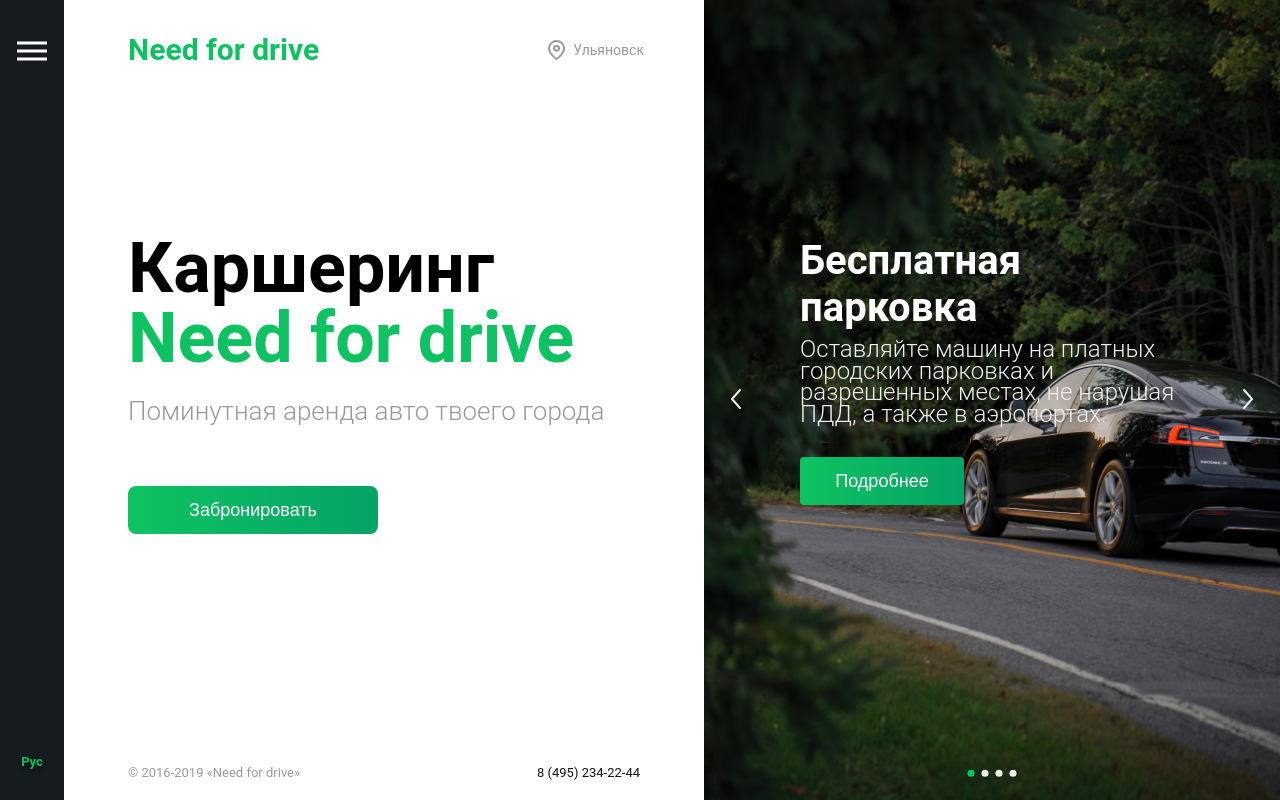
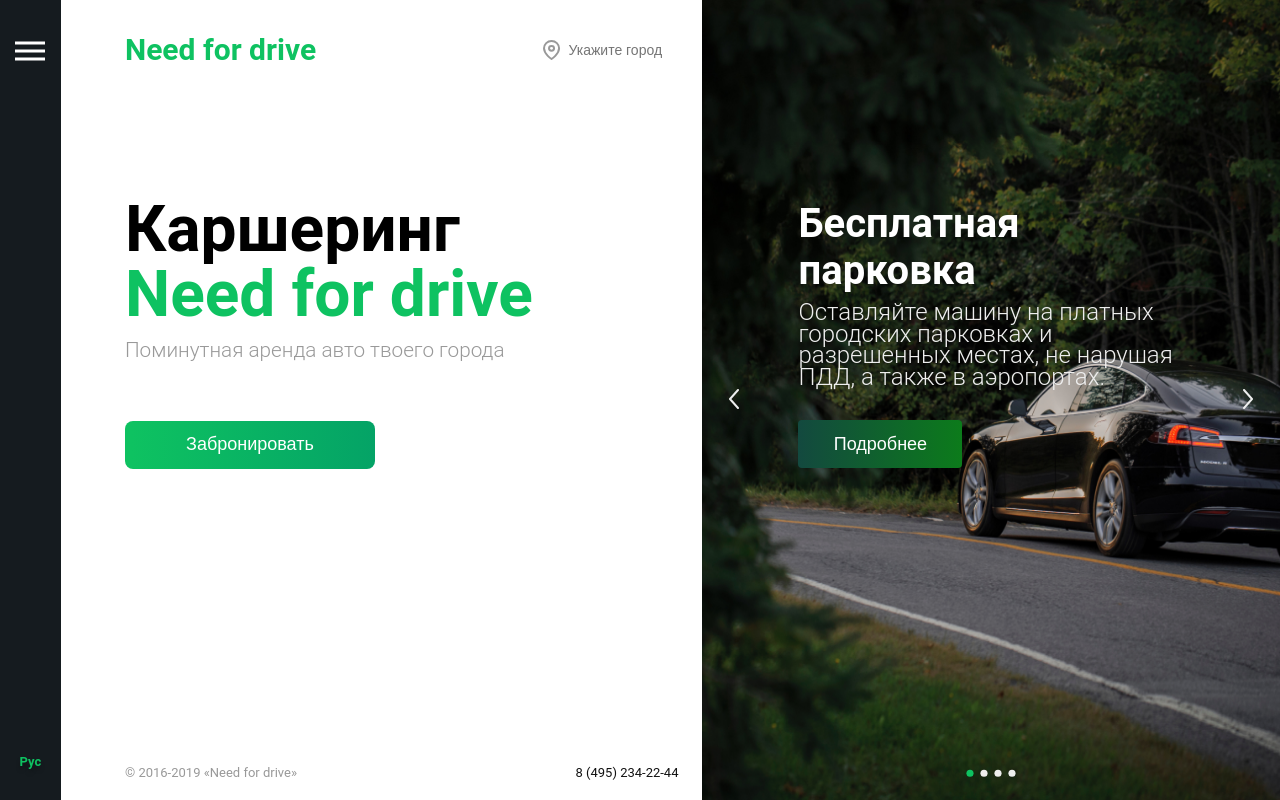
Before and after one commit to twilingway/car-sharing, a React (Create React App) app: page / in a window 1280 px wide. Built offline with nearby package versions, Linux system fonts and the light colour scheme.

Commit message:
Мобильная верстка

```diff
--- a/public/index.html
+++ b/public/index.html
@@ -1,9 +1,12 @@
 <!DOCTYPE html>
-<html lang="en">
+<html lang="ru">
   <head>
     <meta charset="utf-8" />
     <link rel="icon" href="%PUBLIC_URL%/favicon.ico" />
-    <meta name="viewport" content="width=device-width, initial-scale=1" />
+    <meta
+      name="viewport"
+      content="width=device-width, initial-scale=1, maximum-scale=1.0 user-scalable=0"
+    />
     <meta name="theme-color" content="#000000" />
     <meta
       name="description"
--- a/src/App.jsx
+++ b/src/App.jsx
@@ -17,9 +17,6 @@
             <MenuHeader bgActive={!match.isExact} />
             <Switch>
               <Route path="/" exact component={MainPage} />
-              {/* <Route path="/game" component={GamePage} />
-              <Route path="/about" component={AboutPage} />
-              <Route path="/contact" component={ContactPage} /> */}
               <Route render={() => <Redirect to="/404" />} />
             </Switch>
           </div>
--- a/src/components/Button/index.jsx
+++ b/src/components/Button/index.jsx
@@ -6,15 +6,16 @@
 
 import style from './style.module.scss';
 
-function Button({ name, disabled, loading }) {
+function Button({ name, disabled, loading, className, dataBackground }) {
   return (
     <button
       type="button"
-      className={classNames(style.button, {
+      className={classNames(className, style.button, {
         [style.disable]: disabled,
         [style.loading]: loading,
       })}
       disabled={disabled}
+      data-background={dataBackground}
     >
       <span
         className={classNames(style.text, {
@@ -31,10 +32,14 @@
   name: PropTypes.string.isRequired,
   disabled: PropTypes.bool,
   loading: PropTypes.bool,
+  className: PropTypes.string,
+  dataBackground: PropTypes.string,
 };
 
 Button.defaultProps = {
   disabled: false,
   loading: false,
+  className: null,
+  dataBackground: null,
 };
 export default Button;
--- a/src/components/Button/style.module.scss
+++ b/src/components/Button/style.module.scss
@@ -51,4 +51,17 @@
     background: linear-gradient(90deg, #0b934a 2.61%, #026e47 112.6%);
     cursor: var(--cursor-pointer);
   }
+
+  &[data-background='0'] {
+    background: linear-gradient(90deg, #13493f 0%, #0c7b1b 100%);
+  }
+  &[data-background='1'] {
+    background: linear-gradient(90deg, #132949 0%, #0c7b67 100%);
+  }
+  &[data-background='2'] {
+    background: linear-gradient(90deg, #493013 0%, #7b0c3b 100%);
+  }
+  &[data-background='3'] {
+    background: linear-gradient(90deg, #281349 0%, #720c7b 100%);
+  }
 }
--- a/src/components/Language/index.jsx
+++ b/src/components/Language/index.jsx
@@ -27,6 +27,4 @@
   );
 }
 
-Language.propTypes = {};
-
 export default Language;
--- a/src/components/Layout/index.jsx
+++ b/src/components/Layout/index.jsx
@@ -1,16 +1,32 @@
-import React from 'react';
-import city from '../../assets/city.svg';
+import React, { useState } from 'react';
+import cityIcon from '../../assets/city.svg';
 import Button from '../Button';
+import { ReactComponent as X } from '../../assets/x.svg';
 import style from './style.module.scss';
 
 function Layout() {
+  const [city, setCity] = useState('');
+
+  const handleChangeCity = (event) => {
+    setCity(event.target.value);
+  };
+
   return (
     <div className={style.layout}>
       <header className={style.header}>
         <div className={style.logo}>Need for drive</div>
         <div className={style.city}>
-          <img src={city} alt="City" />
-          <p>Ульяновск</p>
+          <img src={cityIcon} alt="City" />
+          <input
+            type="text"
+            name="city"
+            id="city"
+            autoComplete="off"
+            placeholder="Укажите город"
+            value={city}
+            onChange={handleChangeCity}
+          />
+          {city && <X className={style.clear} onClick={() => setCity('')} />}
         </div>
       </header>
 
@@ -19,18 +35,22 @@
           <div>Каршеринг</div>
           <div className={style.need}>Need for drive</div>
         </section>
-        <section className={style.footer}>
+        <section className={style.info}>
           <div>Поминутная аренда авто твоего города</div>
+        </section>
+        <section className={style.footers}>
           <Button name="Забронировать" />
         </section>
       </main>
 
       <footer className={style.footer}>
-        <div className={style.info}>
-          <p>© 2016-2019 «Need for drive»</p>
-        </div>
-        <div className={style.phone}>
-          <p>8 (495) 234-22-44</p>
+        <div className={style.container}>
+          <div className={style.info}>
+            <p>© 2016-2019 «Need for drive»</p>
+          </div>
+          <div className={style.phone}>
+            <p>8 (495) 234-22-44</p>
+          </div>
         </div>
       </footer>
     </div>
--- a/src/components/Layout/style.module.scss
+++ b/src/components/Layout/style.module.scss
@@ -13,40 +13,90 @@
     flex: 0 1 100%;
   }
 
+  @media (max-width: 425px) {
+    margin: 0 auto;
+    flex: 0 1 100%;
+  }
+
   .header {
     margin: 32px 0 0 0;
     display: flex;
+    justify-content: space-between;
     align-items: center;
+
+    @media (max-width: 425px) {
+      margin: 16px 0 0 0;
+      flex-direction: column;
+      align-items: flex-end;
+    }
 
     .logo {
       flex: 1 0 auto;
+
       font-style: normal;
       font-weight: bold;
       font-size: 30px;
       line-height: 35px;
+
       color: var(--primary-accent);
 
-      @media (max-width: 768px) {
       margin: 0 16px 0 0;
-      }
     }
 
     .city {
       display: flex;
-      align-items: center;
-      p {
-        margin: 0 60px 0 7px;
+      position: relative;
+      margin-left: 0px;
+
+      @media (max-width: 425px) {
+        margin: 9px 0 0 0;
+      }
+
+      input {
+        position: relative;
+        max-width: 110px;
+        white-space: pre;
+        margin: 0 24px 0 7px;
+        z-index: 1;
         font-style: normal;
         font-weight: normal;
         font-size: 14px;
         line-height: 16px;
-        color: var(--grey-dark);
+        color: var(--primary-black);
+
+        @media (max-width: 425px) {
+          margin: 0 16px 0 7px;
+          width: 95px;
+        }
+
+        outline: none;
+        border: none;
+        &:focus {
+          border-bottom: 1px solid var(--grey-dark);
+        }
+      }
+
+      .clear {
+        position: absolute;
+        z-index: 2;
+        right: 25px;
+        top: 5px;
+        height: 8px;
+        width: 8px;
+        text-align: center;
+        cursor: var(--cursor-pointer);
       }
     }
   }
 
   .main {
-    margin: 168px 32px 0 0;
+    position: absolute;
+    top: 25%;
+
+    @media (max-width: 425px) {
+      width: 100%;
+      top: 19%;
+    }
 
     .title {
       display: flex;
@@ -55,29 +105,57 @@
 
       font-style: normal;
       font-weight: bold;
-      font-size: 70px;
-      line-height: 66px;
+
+      font-size: calc((100vw - 425px) / (1440 - 425) * (70 - 32) + 32px);
+      line-height: calc((100vw - 425px) / (1440 - 425) * (66 - 32) + 32px);
+      @media (max-width: 767px) {
+        font-size: calc((100vw - 425px) / (767 - 425) * (70 - 32) + 32px);
+        line-height: calc((100vw - 425px) / (767 - 425) * (66 - 32) + 32px);
+      }
+      @media (max-width: 425px) {
+        padding: 0 16px;
+        font-size: 32px;
+        line-height: 100%;
+      }
       .need {
         margin-top: 4px;
         color: var(--primary-accent);
+        @media (max-width: 425px) {
+          margin-top: 6px;
         }
       }
-    .footer {
-      display: flex;
-      flex-direction: column;
-      align-items: flex-start;
+    }
+
+    .info {
+      margin-top: 1rem;
+      color: var(--grey-dark);
 
       font-style: normal;
       font-weight: 300;
-      font-size: 26px;
-      margin-top: 25px;
+      font-size: calc((100vw - 425px) / (1440 - 425) * (26 - 18) + 14px);
+      line-height: calc((100vw - 425px) / (1440 - 425) * (25 - 21) + 16px);
 
-      color: var(--grey-dark);
-
+      @media (max-width: 767px) {
+        font-size: calc((100vw - 425px) / (767 - 425) * (26 - 18) + 18px);
+        line-height: calc((100vw - 425px) / (767 - 425) * (25 - 21) + 21px);
+      }
+      @media (max-width: 425px) {
+        font-size: 18px;
+        line-height: 21px;
+        padding: 0 16px;
+      }
+    }
+    .footers {
       button {
         margin: 60px 0 0 0;
         height: 48px;
         width: 250px;
+
+        @media (max-width: 425px) {
+          margin-top: 32px;
+          width: 100%;
+          border-radius: 0px;
+        }
       }
     }
   }
@@ -86,29 +164,52 @@
     display: flex;
     height: 100%;
     align-items: flex-end;
-    margin: 0 0 20px 0;
 
-    .info {
-      flex: 1 0 auto;
+    .container {
+      display: flex;
+      justify-content: space-between;
 
-      p {
+      width: 100%;
+      padding-bottom: 20px;
+
       font-style: normal;
       font-weight: normal;
       font-size: 13px;
       line-height: 15px;
+
+      @media (max-width: 425px) {
+        flex-direction: column-reverse;
+        align-items: flex-end;
+        justify-content: space-evenly;
+
+        height: 72px;
+
+        padding: 0 16px;
+        background: var(--sidebar-background);
+      }
+
+      .info {
+        p {
           color: var(--grey-dark);
+          @media (max-width: 425px) {
+            color: var(--grey-light);
+          }
         }
       }
       .phone {
-      margin: 0 64px 0 0;
+        margin: 0 24px 0 12px;
+
+        @media (max-width: 425px) {
+          margin: 0;
+        }
 
         p {
-        font-style: normal;
-        font-weight: normal;
-        font-size: 13px;
-        line-height: 15px;
           color: #121212;
+          @media (max-width: 425px) {
+            color: var(--primary-accent);
           }
         }
       }
     }
+  }
+}
--- a/src/components/MainPage/style.module.scss
+++ b/src/components/MainPage/style.module.scss
@@ -3,4 +3,8 @@
   height: 100vh;
   display: flex;
   position: relative;
+
+  @media (max-width: 425px) {
+    position: absolute;
+  }
 }
--- a/src/components/Menu/style.module.scss
+++ b/src/components/Menu/style.module.scss
@@ -11,17 +11,25 @@
     flex: 0 1 calc(50% + 128px);
     height: 100%;
 
+    display: flex;
+    flex-direction: column;
+    justify-content: center;
+
     overflow: hidden;
     padding-left: 128px;
     background: #151b1f;
 
-    @media (max-width: 860px) {
+    @media (max-width: 768px) {
       flex: 0 1 100%;
     }
 
+    @media (max-width: 425px) {
+      padding-left: 28px;
+      padding-top: 80px;
+      justify-content: left;
+    }
+
     .menuItems {
-      padding-top: 290px;
-
       ul {
         margin-bottom: 40px;
         li {
@@ -32,6 +40,11 @@
             font-weight: 500;
             font-size: 32px;
             line-height: 37px;
+
+            @media (max-width: 425px) {
+              font-size: 22px;
+              line-height: 26px;
+            }
           }
         }
       }
--- a/src/components/Sidebar/style.module.scss
+++ b/src/components/Sidebar/style.module.scss
@@ -3,17 +3,20 @@
   z-index: 9999;
   width: 64px;
   height: 100vh;
-
   justify-content: center;
 }
 
 .root .navWrapper {
   display: flex;
   flex-direction: column;
-  width: 64px;
+  width: 100%;
   justify-content: space-between;
   align-items: center;
   background: var(--sidebar-background);
+
+  @media (max-width: 425px) {
+    background: none;
+  }
 }
 
 .menuButton {
@@ -26,6 +29,9 @@
     color: var(--primary-accent);
     cursor: var(--cursor-pointer);
   }
+  @media (max-width: 425px) {
+    top: 24px;
+  }
 }
 
 .menuButton span,
@@ -37,6 +43,10 @@
   height: 3px;
   background: #ffffff;
   transition: 500ms cubic-bezier(0.77, 0, 0.175, 1);
+
+  @media (max-width: 425px) {
+    background: var(--primary-black);
+  }
 }
 
 .menuButton span {
@@ -67,9 +77,15 @@
 .menuButton.active > span::before {
   transform: rotate(-225deg);
   top: 0px;
+  @media (max-width: 425px) {
+    background: #ffffff;
+  }
 }
 
 .menuButton.active > span::after {
   transform: rotate(225deg);
   top: 0px;
+  @media (max-width: 425px) {
+    background: #ffffff;
+  }
 }
--- a/src/components/Slider/index.jsx
+++ b/src/components/Slider/index.jsx
@@ -21,28 +21,24 @@
     info:
       'Оставляйте машину на платных городских парковках и разрешенных местах, не нарушая ПДД, а также в аэропортах.',
     img: slider1,
-    background: 'linear-gradient(90deg, #13493F 0%, #0C7B1B 100%)',
   },
   {
     id: 1,
     title: 'Страховка',
     info: 'Полная страховка страховка автомобиля',
     img: slider2,
-    background: 'linear-gradient(90deg, #132949 0%, #0C7B67 100%)',
   },
   {
     id: 2,
     title: 'Бензин',
     info: 'Полный бак на любой заправке города за наш счёт',
     img: slider3,
-    background: 'linear-gradient(90deg, #493013 0%, #7B0C3B 100%)',
   },
   {
     id: 3,
     title: 'Обслуживание',
     info: 'Автомобиль проходит еженедельное ТО',
     img: slider4,
-    background: 'linear-gradient(90deg, #281349 0%, #720C7B 100%)',
   },
 ];
 
@@ -80,7 +76,7 @@
                     <div className={style.title}>{title}</div>
                     <div className={style.info}>{info}</div>
 
-                    <Button name="Подробнее" />
+                    <Button dataBackground={id} name="Подробнее" />
                   </div>
 
                   <img className={style.image} src={img} alt="Slider item" />
--- a/src/components/Slider/style.module.scss
+++ b/src/components/Slider/style.module.scss
@@ -12,6 +12,7 @@
   .slider {
     position: relative;
     overflow: hidden;
+
     margin-left: auto;
     margin-right: auto;
 
@@ -30,13 +31,17 @@
 
             .content {
               position: absolute;
-              z-index: 1;
-              background: none;
+
+              display: flex;
+              flex-direction: column;
               align-content: center;
-              margin-top: 237px;
+
+              top: 25%;
               margin-left: 96px;
               margin-right: 96px;
-              max-width: 495px;
+
+              background: none;
+              z-index: 1;
 
               @media (max-width: 1024px) {
                 margin-left: 64px;
@@ -108,7 +113,7 @@
 
     .prevBtn:hover {
       background: rgba(35, 173, 99, 0.2);
-      cursor: url('../../assets/pointer.svg'), auto;
+      cursor: var(--cursor-pointer);
     }
 
     .nextBtn {
@@ -129,7 +134,7 @@
 
     .nextBtn:hover {
       background: rgba(35, 173, 99, 0.2);
-      cursor: url('../../assets/pointer.svg'), auto;
+      cursor: var(--cursor-pointer);
     }
     .indicators {
       position: absolute;
```
Also changed, not shown: src/assets/x.svg (added). Lines whose indentation alone changed are shown as unchanged.
